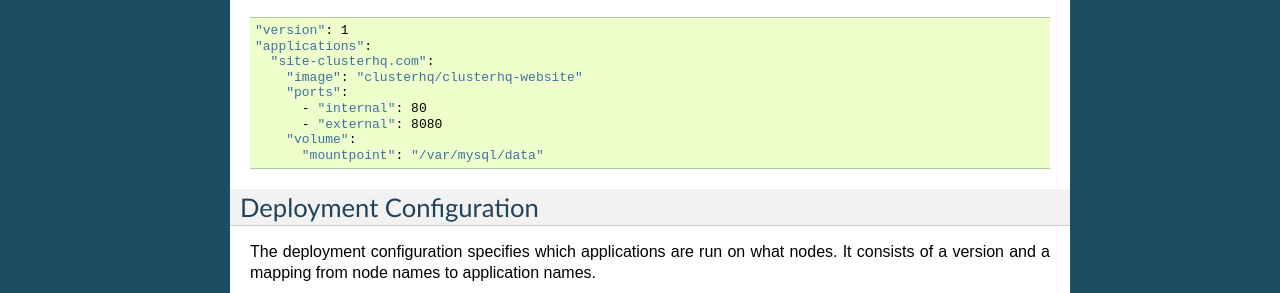
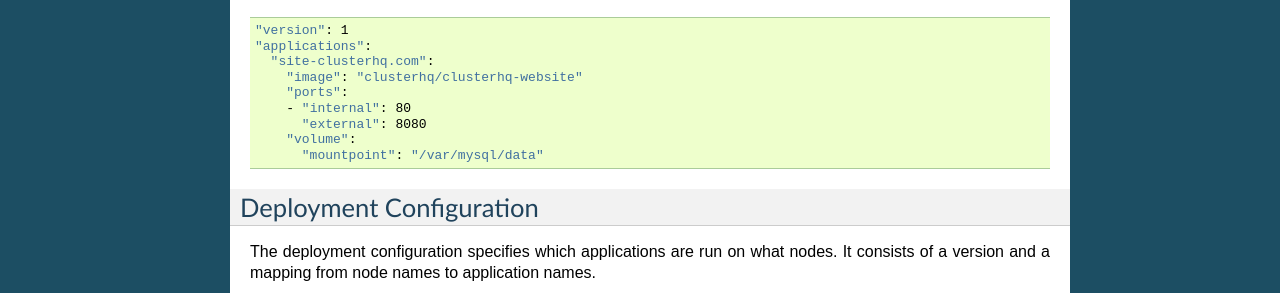
Before and after one commit to ClusterHQ/flocker, a Sphinx documentation site: the page built from docs/configuration.rst, in a window 1280 px wide. Shown: the part 923-1216 px from the top of the page. Built offline with Sphinx 7.4.7, drawn with Linux system fonts in a browser that asks for light colours.

```diff
--- a/docs/configuration.rst
+++ b/docs/configuration.rst
@@ -56,8 +56,8 @@ Here's an example of a simple but complete configuration defining one applicatio
     "site-clusterhq.com":
       "image": "clusterhq/clusterhq-website"
       "ports":
-        - "internal": 80
-        - "external": 8080
+      - "internal": 80
+        "external": 8080
       "volume":
         "mountpoint": "/var/mysql/data"
 
```
